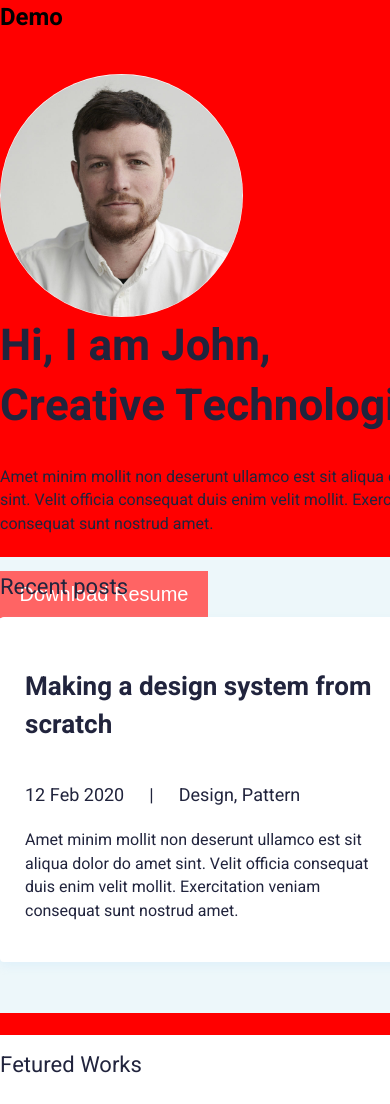
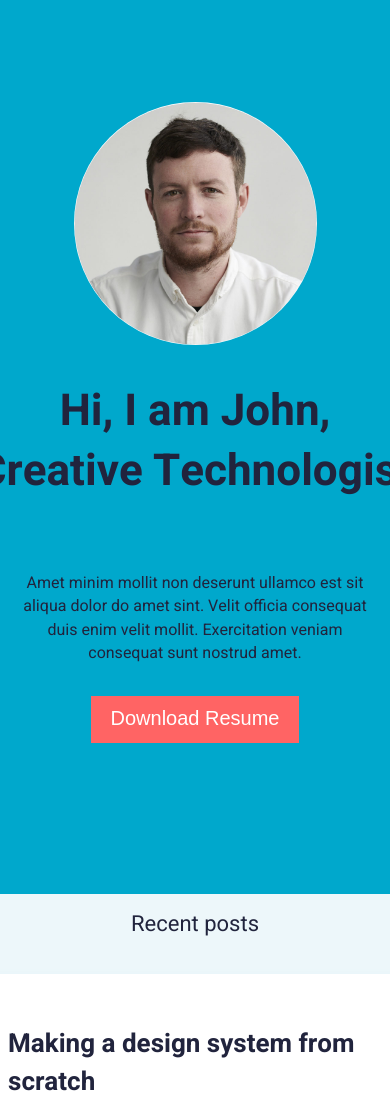
Before and after one commit to ajitr-haptiq/HTML-ASSIGNMENTS, a plain HTML site: page Assignment-2/index.html in a window 390 px wide. Shown: the top 1104 px of the page. Drawn offline with Linux system fonts and the light colour scheme.

Commit message:
some changes for responsive

```diff
--- a/Assignment-2/css/style.css
+++ b/Assignment-2/css/style.css
@@ -1,9 +1,11 @@
+*{
+    box-sizing: border-box;
+}
+
 body{
     padding: 0;
     margin: 0;
     font-family: "Heebo", sans-serif;
-
-
 }
 
 /* header */
@@ -42,12 +44,17 @@ body{
     margin: 0 auto;
 } */
 .wrapperHeroImage{
-    margin: 0 auto;
-    width: 1170px;
-    height: 50vh;
+    max-width: 1170px;
+    margin:  0 auto;
+    padding: 20px;
+    box-sizing: border-box;
+    word-wrap: break-word;
+    overflow-wrap: break-word;
+    height: 100vh;
     display: flex;
     justify-content: space-between;
     margin-top: 170px;
+
 }
 .containerHero{
     width:  506px;
@@ -73,7 +80,7 @@ body{
     width: 208px;
     height: 47px;
     font-size: 20px;
-    font-weight: 29.38px;
+    line-height: 29.38px;
     font-weight: 500;
     text-align: center;
     border: none;
@@ -94,6 +101,7 @@ body{
 
 /* posts */
 .wrapperPosts{
+    width: 100%;
     background-color:#EDF7FA ;
 }
 
@@ -122,11 +130,11 @@ ul:nth-child(1){
 
 /* wrapperCards */
 .wrapperCards{
-   display: flex;
-   justify-content: space-between;
+    display: flex;
     width: 1170px;
-    height: 396px;
     margin: 0 auto;
+    gap: 20px;
+    padding: 20px;
 }
 .wrapperCards a{
     text-decoration: none;
@@ -136,8 +144,6 @@ ul:nth-child(1){
 .card{
     padding: 25px;
     background-color: #FFFFFF;
-    width: 418px;
-    height: 295px;
     border-radius: 4px;
     box-shadow: 0 4px 8px rgba(187, 225, 250, 0.25);
 }
@@ -146,8 +152,8 @@ ul:nth-child(1){
     transition: box-shadow 0.3s ease, transform 0.2s ease;
 }
 .card h3{
-    width: 374px;
-    height: 85px;
+    /* width: 374px; */
+    /* height: 85px; */
     font-weight: 700;
     font-size: 26px;
     line-height: 38.19px;
@@ -169,8 +175,8 @@ ul:nth-child(1){
     font-weight: 400;
 }
 .card p{
-    width: 368px;
-    height: 117px;
+    /* width: 368px; */
+    /* height: 117px; */
     color: #21243D;
     font-weight: 400px;
     font-size: 16px;
@@ -185,7 +191,7 @@ ul:nth-child(1){
     background-color: #ffff;
 }
 
-.feturedW h3{
+.feturedW h2{
     font-size: 22px;
     line-height: 60px;
     font-weight: 400;
@@ -254,11 +260,13 @@ footer{
     width: 1170px;
     height: 182px;
     margin: 0 auto;
+    display: block;
+
 
 }
 
 .footerSection{
-    display: flex;
+
    justify-content: center;
    gap: 35px;
    margin-bottom:20px;
@@ -278,15 +286,15 @@ footer p{
 
 @media (max-width:768px){
     body{
-        background-color: red;
+        background-color: #00A8CC;
+        width: 100%;
     }
 
     .header{
-        display: flex;
-        /* align-items: center; */
-        margin: 0 auto;
+        display: none;
+
         justify-content: space-between;
-        width: 750px;
+        width: 768px;
         height: 35px;
     }
     .header ul li{
@@ -296,15 +304,88 @@ footer p{
      }
 
      .wrapperHeroImage{
+        width: 100%;
+        display: flex;
+        flex-direction: column-reverse;
+        align-items: center;
+        text-align: center;
         justify-content: center;
-        flex-direction: column-reverse;
-        margin-top: 100px;
+        margin-bottom: 50px;
+        margin-top: 0%;
     }
-    .containerImage img{
-        margin: 0;
+
+    .containerHero h1{
+        width:  100%;
+        height: 120px;
+        text-align: center;
+        margin:30px auto;
+        margin-bottom: 70px;
+    }
+
+    .containerHero p{
+        width: 358px;
+        text-align: center;
+        font-weight: 400;
+        font-size: 16px;
+        line-height: 23.5px;
+        color: #21243D;
+        margin:30px auto;
+
+    }
+    .wrapperPosts{
+        width: 100%;
+        flex-direction: column;
+    }
+    .postNav ul:nth-last-child(1) a{
+        display: none;
+    }
+    .postNav ul:nth-last-child(1):nth-child(1){
+        width: 100%;
         display: flex;
         justify-content: center;
 
     }
 
+
+
+
+    .wrapperCards{
+        height: fit-content;
+        gap: 20px;
+        width: 100%;
+        margin-bottom: 50px;
+        align-items: center;
+        display: flex;
+        flex-direction: column;
+
+    }
+    .card{
+
+        max-width: 100%;
+    }
+
+    .feturedW h2{
+        width: 768px;
+        justify-content: center;
+        text-align: center;
+    }
+
+
+    .wrapperContainer{
+        width: 768px;
+        display: flex;
+        flex-direction: column;
+        text-align: center;
+        align-items: center;
+    }
+    .image img {
+        width: 100%;
+    }
+    .content{
+       align-items: center;
+    }
+
+
+
+
 }
--- a/Assignment-2/index.html
+++ b/Assignment-2/index.html
@@ -78,7 +78,7 @@
         </div>
       </div>
       <div class="feturedW">
-        <h3>Fetured Works</h3>
+        <h2>Fetured Works</h2>
         <div class="wrapperContainer">
           <div class="image">
             <img src="images/demo.jpg" alt="demo image for blog" />
@@ -135,7 +135,7 @@
 
     <footer>
       <div class="footerSection">
-        <img src="/images/fb.png" alt="facebook logo" />
+        <img src="/images/fbc.png" alt="facebook logo" />
         <img src="/images/insta.png" alt="instagram logo" />
         <img src="/images/Group.png" alt="twitter logo" />
         <img src="/images/Linkedin.png" alt="Linkedin logo" />
```
Also changed, not shown: Assignment-2/images/fbc.png (added).
